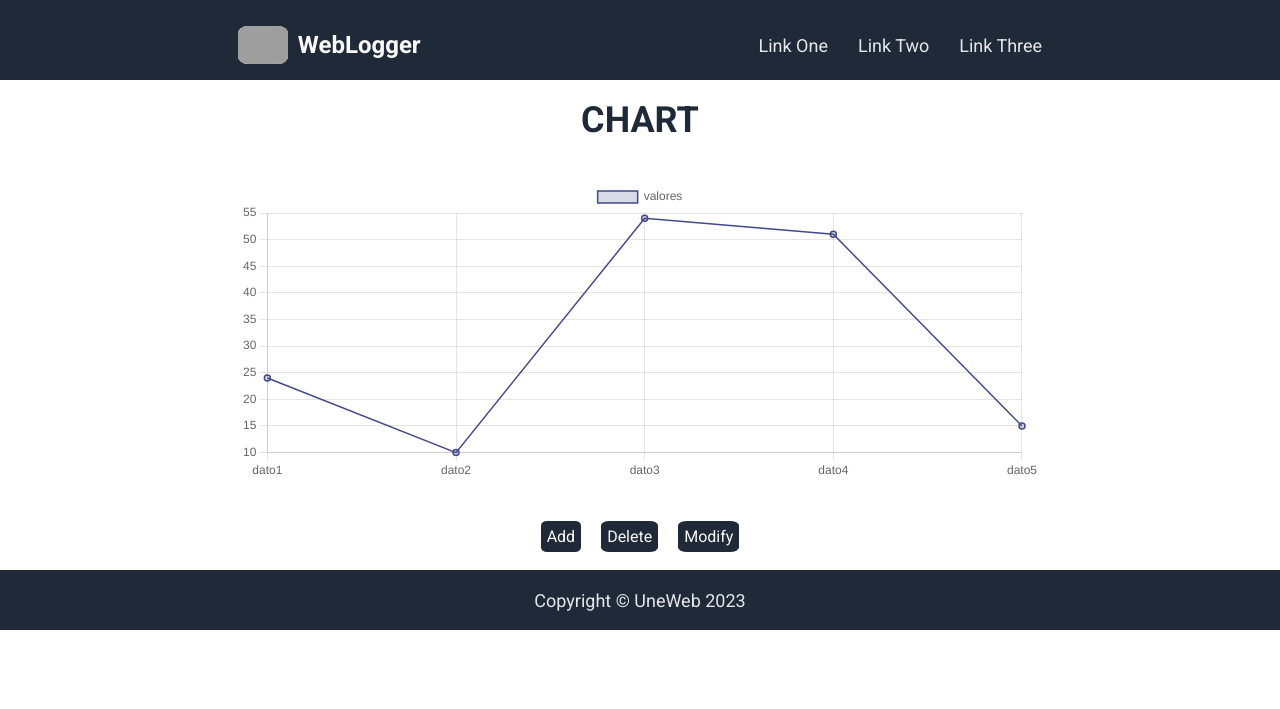
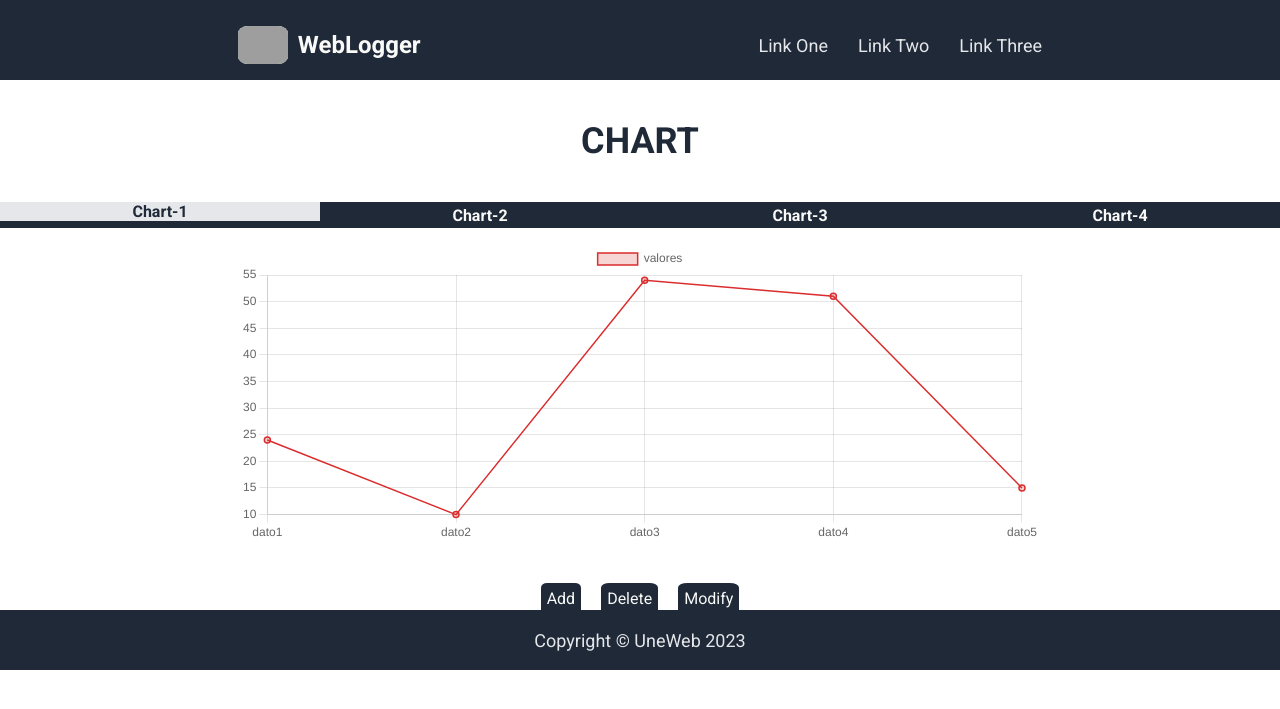
Before and after one commit to Danielfinx/Proyecto-Daniel_TECNUM_WebLogger_UneWeb, a PHP site: page / in a window 1280 px wide. Shown: the top 709 px of the page. Run offline with PHP 8.4, Linux system fonts and the light colour scheme; some libraries are stand-ins or nearby versions; grey boxes are pictures that could not be loaded.

Commit message:
feat: Added Multi-tab function

```diff
--- a/index.html
+++ b/index.html
@@ -19,9 +19,18 @@
     </div>
     <div class="chart-container">
         <h2>CHART</h2>
+        <div class="tabs">
+            <div class="controls">
+                <button class="active">Chart-1</button>
+                <button>Chart-2</button>
+                <button>Chart-3</button>
+                <button>Chart-4</button>
+            </div>
+            <div class="tabs-container">
+                <div class="tab">
                     <div class="chart">
                         <section class="header-chart">
-                <canvas id="myChart" width="800" height="300"></canvas>
+                            <canvas id="myChart1" width="800" height="300"></canvas>
                         </section>
                     </div>
                     <div class="chart-buttons">
@@ -30,10 +39,50 @@
                         <button class="chart-modify">Modify</button>
                     </div>
                 </div>
+                <div class="tab">
+                    <div class="chart">
+                        <section class="header-chart">
+                            <canvas id="myChart2" width="800" height="300"></canvas>
+                        </section>
+                    </div>
+                    <div class="chart-buttons">
+                        <button class="chart-add">Add</button>
+                        <button class="chart-delete">Delete</button>
+                        <button class="chart-modify">Modify</button>
+                    </div>
+                </div>
+                <div class="tab">
+                    <div class="chart">
+                        <section class="header-chart">
+                            <canvas id="myChart3" width="800" height="300"></canvas>
+                        </section>
+                    </div>
+                    <div class="chart-buttons">
+                        <button class="chart-add">Add</button>
+                        <button class="chart-delete">Delete</button>
+                        <button class="chart-modify">Modify</button>
+                    </div>
+                </div>
+                <div class="tab">
+                    <div class="chart">
+                        <section class="header-chart">
+                            <canvas id="myChart4" width="800" height="300"></canvas>
+                        </section>
+                    </div>
+                    <div class="chart-buttons">
+                        <button class="chart-add">Add</button>
+                        <button class="chart-delete">Delete</button>
+                        <button class="chart-modify">Modify</button>
+                    </div>
+                </div>
+            </div>
+        </div>
+    </div>
     <footer>
         <p>Copyright © UneWeb 2023</p>
     </footer>
     <script src="https://cdnjs.cloudflare.com/ajax/libs/Chart.js/3.0.2/chart.min.js" integrity="sha512-dnUg2JxjlVoXHVdSMWDYm2Y5xcIrJg1N+juOuRi0yLVkku/g26rwHwysJDAMwahaDfRpr1AxFz43ktuMPr/l1A==" crossorigin="anonymous" referrerpolicy="no-referrer"></script>
     <script src="main.js"></script>
+    <script src="tabs.js"></script>
 </body>
 </html>
--- a/main.js
+++ b/main.js
@@ -1,14 +1,83 @@
-const ctx= document.getElementById('myChart')
-const datos= ['dato1', 'dato2', 'dato3', 'dato4', 'dato5']
-const values= [24, 10, 54, 51, 15]
+const ctx1= document.getElementById('myChart1')
+const datos1= ['dato1', 'dato2', 'dato3', 'dato4', 'dato5']
+const values1= [24, 10, 54, 51, 15]
 
-const myChart= new Chart(ctx, {
+const myChart1= new Chart(ctx1, {
     type:'line',
     data: {
-        labels: datos,
+        labels: datos1,
         datasets: [{
             label:'valores',
-            data: values,
+            data: values1,
+             backgroundColor: [
+                 'rgba(219, 45, 45, 0.2)'
+            ],
+             borderColor: [
+                 'rgb(219, 45, 45)'
+            ],
+            borderWidth: 1.5,
+            color: '#1f2937'
+        }]
+    }
+})
+
+const ctx2= document.getElementById('myChart2')
+const datos2= ['dato1', 'dato2', 'dato3', 'dato4', 'dato5']
+const values2= [24, 10, 54, 51, 15]
+
+const myChart2= new Chart(ctx2, {
+    type:'line',
+    data: {
+        labels: datos2,
+        datasets: [{
+            label:'valores',
+            data: values2,
+             backgroundColor: [
+                 'rgba(213, 216, 0, 0.2)'
+            ],
+             borderColor: [
+                 'rgb(213, 216, 0)'
+            ],
+            borderWidth: 1.5,
+            color: '#1f2937'
+        }]
+    }
+})
+
+const ctx3= document.getElementById('myChart3')
+const datos3= ['dato1', 'dato2', 'dato3', 'dato4', 'dato5']
+const values3= [24, 10, 54, 51, 15]
+
+const myChart3= new Chart(ctx3, {
+    type:'line',
+    data: {
+        labels: datos3,
+        datasets: [{
+            label:'valores',
+            data: values3,
+             backgroundColor: [
+                 'rgba(3, 132, 16, 0.2)'
+            ],
+             borderColor: [
+                 'rgb(3, 132, 16)'
+            ],
+            borderWidth: 1.5,
+            color: '#1f2937'
+        }]
+    }
+})
+
+const ctx4= document.getElementById('myChart4')
+const datos4= ['dato1', 'dato2', 'dato3', 'dato4', 'dato5']
+const values4= [24, 10, 54, 51, 15]
+
+const myChart4= new Chart(ctx4, {
+    type:'line',
+    data: {
+        labels: datos4,
+        datasets: [{
+            label:'valores',
+            data: values4,
              backgroundColor: [
                  'rgba(66, 73, 136, 0.2)'
             ],
@@ -16,7 +85,7 @@ const myChart= new Chart(ctx, {
                  'rgba(66, 73, 136, 1)'
             ],
             borderWidth: 1.5,
-            color: '#fff'
+            color: '#1f2937'
         }]
     }
 })
--- a/style.css
+++ b/style.css
@@ -52,10 +52,6 @@ canvas {
 
 .chart-container {
     height: 450px;
-    display: flex;
-    flex-direction: column;
-    justify-content: center;
-    align-items: center;
     margin-bottom: 40px;
 }
 
@@ -66,9 +62,10 @@ canvas {
     font-weight: bolder;
     color: #1F2937;
     flex: 1;
+    text-align: center;
 }
 
-.chart-container .chart {
+.chart {
     max-width: 80%;
     display: flex;
     justify-content: space-evenly;
@@ -97,6 +94,49 @@ canvas {
   transform: translateY(4px);
 }
 
+/******TABS******/
+
+.tabs {
+    overflow: hidden;
+}
+
+.tabs .controls {
+    display: flex;
+}
+
+.tabs .controls button {
+    flex: 1;
+    background-color: #1f2937;
+    font-size: medium;
+    color: #F9FAF8;
+    cursor: pointer;
+    border: none;
+    font-weight: bold;
+    margin-bottom: 15px;
+}
+
+.tabs .controls button.active {
+    border-bottom:solid 7px #1f2937;
+    color: #1F2937;
+    background-color: #E5E7EB;
+}
+
+.tabs .tabs-container {
+    display: flex;
+    flex-wrap: nowrap;
+    transform: translateX(-0%);
+    transition: all 0.2s ease-in;
+}
+
+.tabs .tabs-container .tab {
+    width: 100%;
+    flex-shrink: 0;
+    display: flex;
+    flex-direction: column;
+    justify-content: center;
+    align-items: center;
+}
+
 /******FOOTER******/
 
 footer {
--- /dev/null
+++ b/tabs.js
@@ -0,0 +1,14 @@
+document.querySelectorAll(".controls button")
+    .forEach(button=>{
+        button.addEventListener("click",(ev)=>{
+            const parent = button.parentNode;
+            const grantParent = parent.parentNode;
+            const container = grantParent.querySelector(".tabs-container");
+            const childrenList = Array.from(parent.children);
+            const index = childrenList.indexOf(button);
+            container.style.transform = `translatex(-${index * 100}%)`;
+            parent.querySelectorAll("button.active")
+                .forEach(activeBtn => activeBtn.classList.remove("active"));
+            button.classList.add("active");
+        });
+    })
```
Lines whose indentation alone changed are shown as unchanged.
